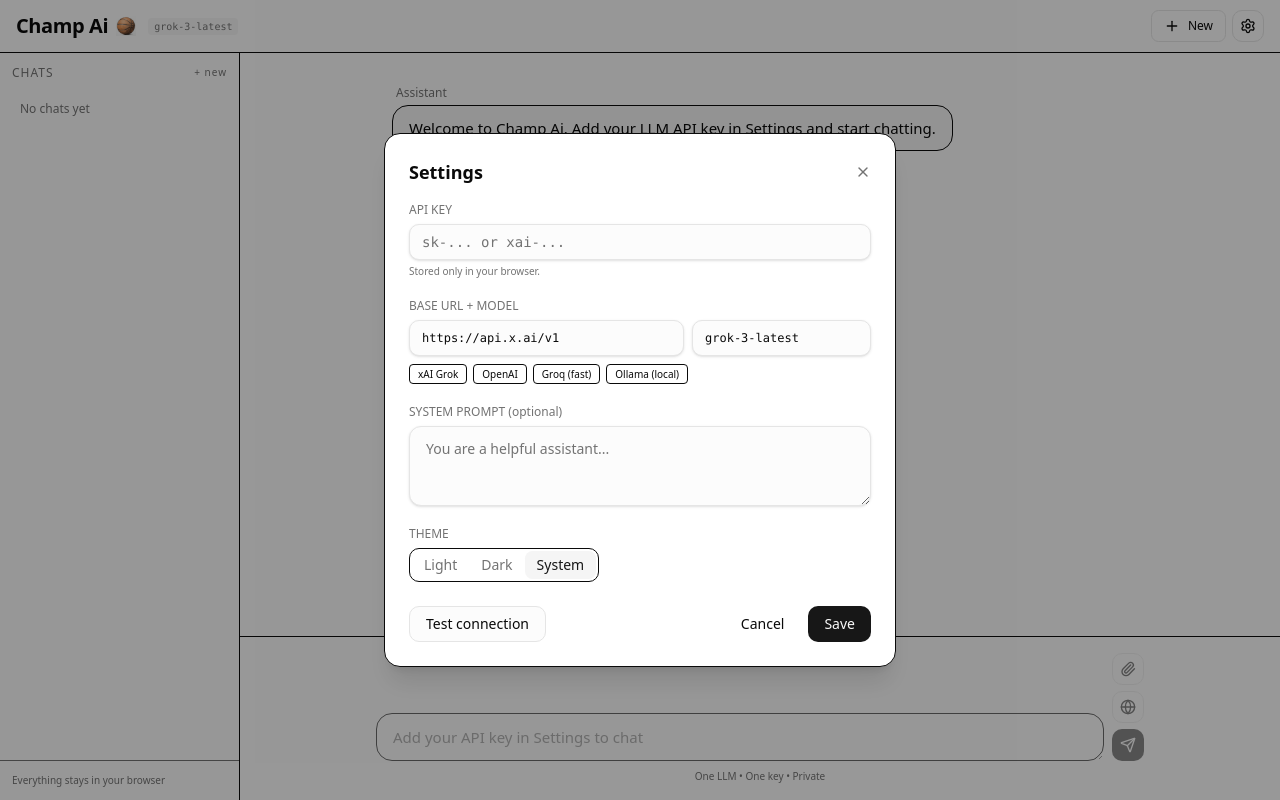
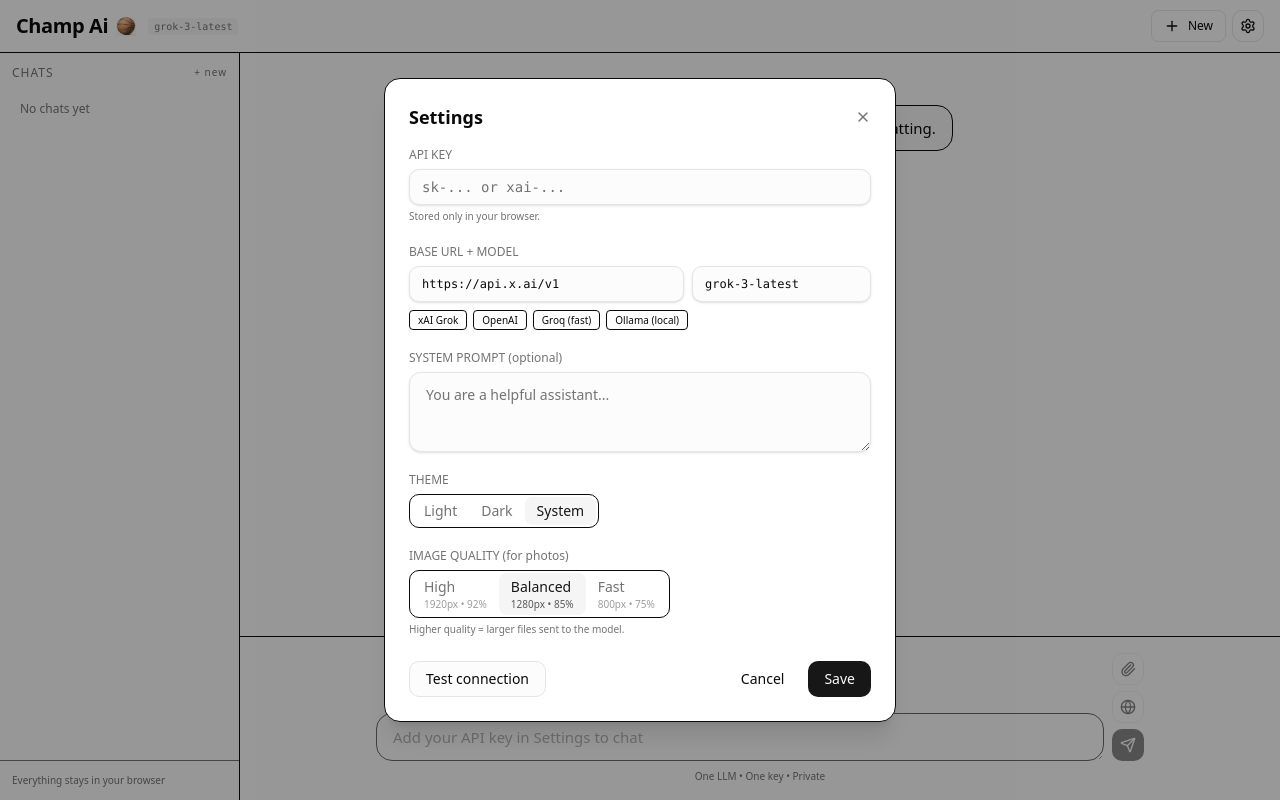
Before and after one commit to iliarafa/champ-ai, a React (Vite) app: page / in a window 1280 px wide. Both pictures are taken after a click on the button 1248 px from the left and 26 px from the top of the page. Built offline with nearby package versions, Linux system fonts and the light colour scheme.

Commit message:
feat: configurable image quality, drag & drop, and compression stats

```diff
--- a/src/App.tsx
+++ b/src/App.tsx
@@ -16,7 +16,7 @@
   file: File,
   maxSize = 1280,
   quality = 0.85
-): Promise<{ mediaType: string; data: string; preview: string }> {
+): Promise<{ mediaType: string; data: string; preview: string; originalSize: number; compressedSize: number }> {
   return new Promise((resolve, reject) => {
     const img = new Image()
 
@@ -49,10 +49,15 @@
         return reject(new Error('Failed to process image'))
       }
 
+      // Calculate compressed size from base64
+      const compressedSize = Math.round((match[2].length * 3) / 4)
+
       resolve({
         mediaType: match[1],
         data: match[2],
         preview: dataUrl,
+        originalSize: file.size,
+        compressedSize,
       })
     }
 
@@ -67,7 +72,16 @@
   const [titleInput, setTitleInput] = useState('')
   const [webSearch, setWebSearch] = useState(false)
   const [copiedId, setCopiedId] = useState<string | null>(null)
-  const [attachments, setAttachments] = useState<Array<{ id: string; mediaType: string; data: string; preview: string }>>([])
+  const [attachments, setAttachments] = useState<
+    Array<{
+      id: string
+      mediaType: string
+      data: string
+      preview: string
+      originalSize: number
+      compressedSize: number
+    }>
+  >([])
 
   const settings = useSettings()
   const {
@@ -340,18 +354,59 @@
           </div>
 
           {/* Prompt Bar */}
-          <div className="border-t bg-background p-4 pb-[max(1rem,env(safe-area-inset-bottom))]">
+          <div
+            className="border-t bg-background p-4 pb-[max(1rem,env(safe-area-inset-bottom))]"
+            onDragOver={(e) => {
+              e.preventDefault()
+              e.stopPropagation()
+            }}
+            onDrop={async (e) => {
+              e.preventDefault()
+              e.stopPropagation()
+
+              if (!hasKey || isStreaming) return
+
+              const droppedFiles = Array.from(e.dataTransfer.files).filter((f) =>
+                f.type.startsWith('image/')
+              )
+              if (droppedFiles.length === 0) return
+
+              const qualityPreset = useSettings.getState().imageQualityPreset ?? 'balanced'
+              const presets = {
+                high: { maxSize: 1920, quality: 0.92 },
+                balanced: { maxSize: 1280, quality: 0.85 },
+                fast: { maxSize: 800, quality: 0.75 },
+              } as const
+              const { maxSize, quality } = presets[qualityPreset]
+
+              const newAtts = await Promise.all(
+                droppedFiles.map((f) => processImageForUpload(f, maxSize, quality))
+              )
+              setAttachments((prev) => [
+                ...prev,
+                ...newAtts.map((a) => ({ id: crypto.randomUUID(), ...a })),
+              ])
+            }}
+          >
             <div className="max-w-3xl mx-auto">
               {/* Attachments preview */}
               {attachments.length > 0 && (
                 <div className="flex gap-2 mb-2 flex-wrap">
-                  {attachments.map((att) => (
+                  {attachments.map((att) => {
+                    const savings = Math.round(
+                      ((att.originalSize - att.compressedSize) / att.originalSize) * 100
+                    )
+                    return (
                       <div key={att.id} className="relative group">
                         <img
                           src={att.preview}
                           alt="preview"
                           className="h-14 w-14 object-cover rounded-lg border"
                         />
+                        <div className="absolute bottom-0 left-0 right-0 bg-black/70 text-[9px] text-white px-1 rounded-b-lg text-center tabular-nums">
+                          {Math.round(att.compressedSize / 1024)}KB
+                          {savings > 0 && <span className="text-green-400"> (-{savings}%)</span>}
+                        </div>
                         <button
                           onClick={() =>
                             setAttachments((prev) => prev.filter((a) => a.id !== att.id))
@@ -361,7 +416,8 @@
                           ×
                         </button>
                       </div>
-                  ))}
+                    )
+                  })}
                 </div>
               )}
 
@@ -389,7 +445,19 @@
                       input.multiple = true
                       input.onchange = async (e) => {
                         const files = Array.from((e.target as HTMLInputElement).files || [])
-                        const newAtts = await Promise.all(files.map((f) => processImageForUpload(f)))
+                        const qualityPreset = useSettings.getState().imageQualityPreset ?? 'balanced'
+
+                        const presets = {
+                          high: { maxSize: 1920, quality: 0.92 },
+                          balanced: { maxSize: 1280, quality: 0.85 },
+                          fast: { maxSize: 800, quality: 0.75 },
+                        } as const
+
+                        const { maxSize, quality } = presets[qualityPreset]
+
+                        const newAtts = await Promise.all(
+                          files.map((f) => processImageForUpload(f, maxSize, quality))
+                        )
                         setAttachments((prev) => [
                           ...prev,
                           ...newAtts.map((a) => ({ id: crypto.randomUUID(), ...a })),
--- a/src/components/SettingsModal.tsx
+++ b/src/components/SettingsModal.tsx
@@ -20,6 +20,7 @@
   const [model, setModel] = useState('')
   const [systemPrompt, setSystemPrompt] = useState('')
   const [theme, setTheme] = useState<'light' | 'dark' | 'system'>('system')
+  const [imageQualityPreset, setImageQualityPreset] = useState<'high' | 'balanced' | 'fast'>('balanced')
   const [saving, setSaving] = useState(false)
   const [testStatus, setTestStatus] = useState<string>('')
 
@@ -30,6 +31,7 @@
     setModel(settings.model)
     setSystemPrompt(settings.systemPrompt)
     setTheme(settings.theme)
+    setImageQualityPreset(settings.imageQualityPreset ?? 'balanced')
     setTestStatus('')
   }, [open, settings])
 
@@ -41,6 +43,7 @@
         baseURL: baseURL.trim() || 'https://api.x.ai/v1',
         model: model.trim() || 'grok-3-latest',
         systemPrompt,
+        imageQualityPreset,
       })
       await settings.setTheme(theme)
       onOpenChange(false)
@@ -147,6 +150,33 @@
             ))}
           </div>
         </div>
+
+        <div>
+          <label className="text-xs text-muted-foreground block mb-1.5">IMAGE QUALITY (for photos)</label>
+          <div className="inline-flex rounded-lg border p-0.5 text-sm">
+            {[
+              { value: 'high', label: 'High', desc: '1920px • 92%' },
+              { value: 'balanced', label: 'Balanced', desc: '1280px • 85%' },
+              { value: 'fast', label: 'Fast', desc: '800px • 75%' },
+            ].map((p) => (
+              <button
+                key={p.value}
+                type="button"
+                onClick={() => setImageQualityPreset(p.value as any)}
+                className={cn(
+                  'px-3 py-1 rounded-md text-left',
+                  imageQualityPreset === p.value
+                    ? 'bg-accent text-accent-foreground'
+                    : 'text-muted-foreground hover:text-foreground'
+                )}
+              >
+                <div>{p.label}</div>
+                <div className="text-[10px] opacity-70">{p.desc}</div>
+              </button>
+            ))}
+          </div>
+          <p className="text-[10px] text-muted-foreground mt-1">Higher quality = larger files sent to the model.</p>
+        </div>
       </div>
 
       <div className="mt-6 flex items-center gap-2">
--- a/src/lib/storage/db.ts
+++ b/src/lib/storage/db.ts
@@ -8,6 +8,7 @@
   model: string
   systemPrompt: string
   theme: Theme
+  imageQualityPreset: 'high' | 'balanced' | 'fast'
 }
 
 export interface Thread {
@@ -49,6 +50,7 @@
   model: 'grok-3-latest',
   systemPrompt: '',
   theme: 'system',
+  imageQualityPreset: 'balanced',
 }
 
 export async function loadSettings(): Promise<SettingsRow> {
--- a/src/state/settings.ts
+++ b/src/state/settings.ts
@@ -9,6 +9,7 @@
   model: string
   systemPrompt: string
   theme: Theme
+  imageQualityPreset: 'high' | 'balanced' | 'fast'
 
   hydrate: () => Promise<void>
   setApiKey: (value: string) => Promise<void>
@@ -23,6 +24,7 @@
   model: 'grok-3-latest',
   systemPrompt: '',
   theme: 'system',
+  imageQualityPreset: 'balanced',
 
   async hydrate() {
     if (get().hydrated) return
@@ -37,6 +39,7 @@
       model: row.model,
       systemPrompt: row.systemPrompt,
       theme: row.theme,
+      imageQualityPreset: row.imageQualityPreset ?? 'balanced',
     })
   },
 
```
Lines whose indentation alone changed are shown as unchanged.
